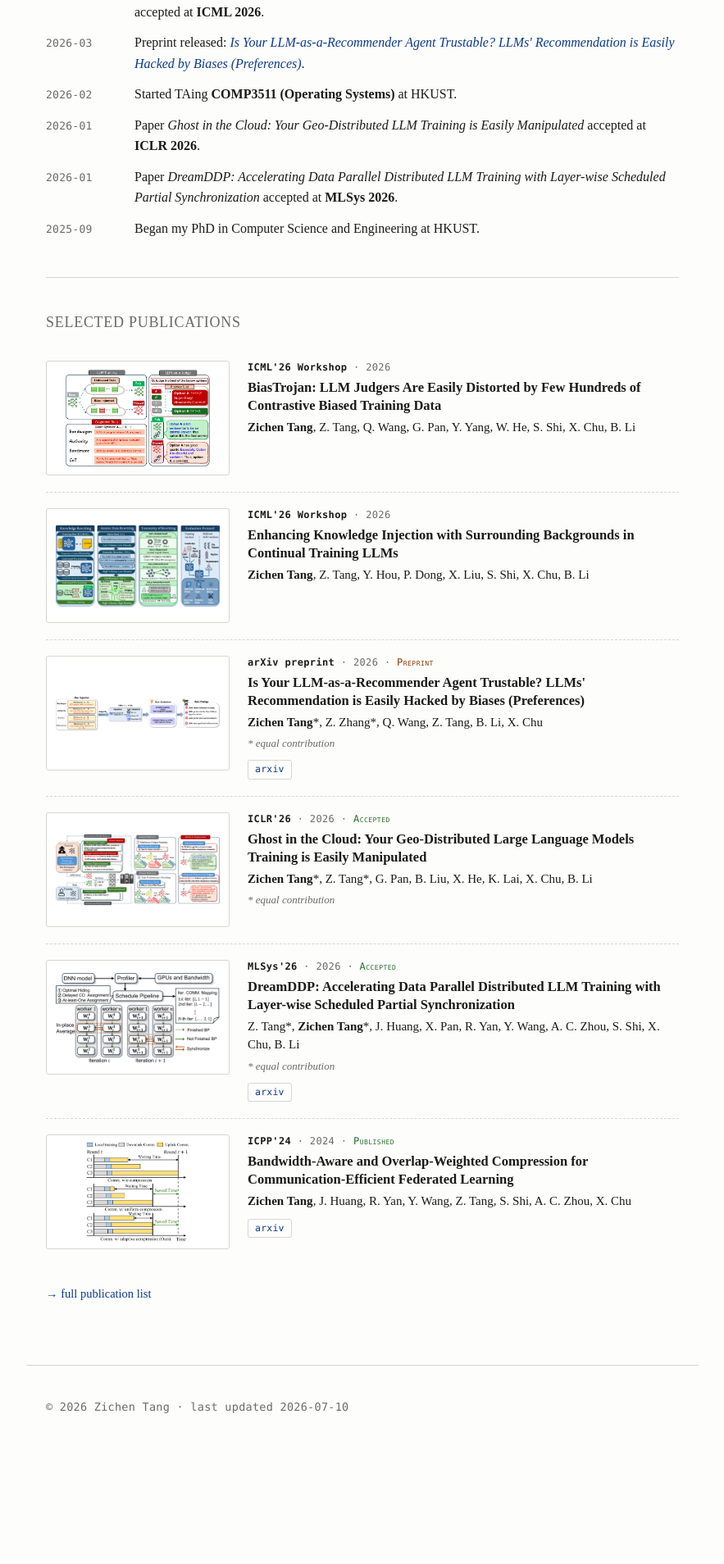
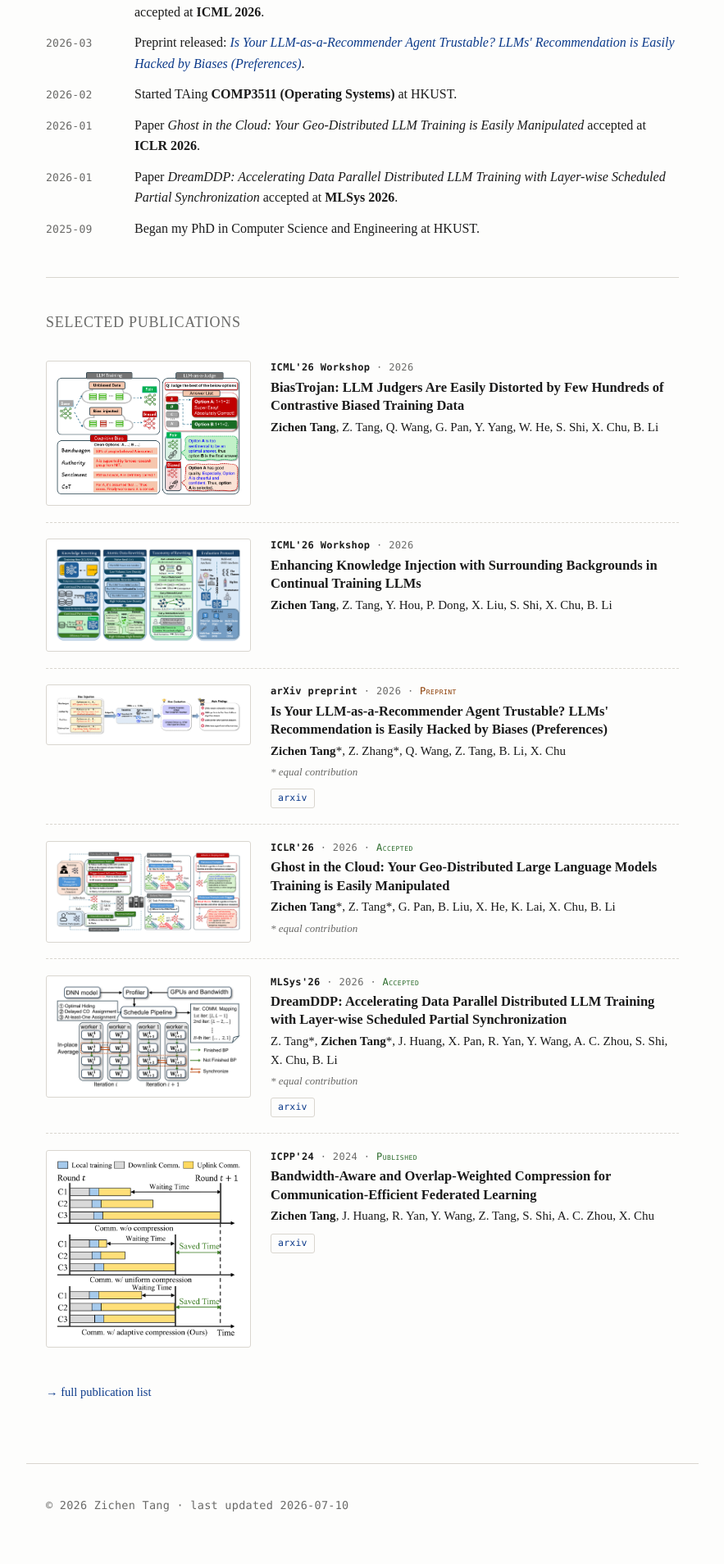
Before and after one commit to trl730109/trl730109.github.io, a Jekyll site: the page built from _pages/about.md, in a window 1280 px wide. Shown: the part 736-2644 px from the top of the page at 82% size, without its empty margins (198-1081 px from the left). Built offline with Jekyll 4.4.1, drawn with Linux system fonts in a browser that asks for light colours; before the commit the page ends 2524 px from its top, so only the background shows below that.

Commit message:
Enlarge teaser figures: natural-height, tightly-framed cards
Let each figure fill the 250px card width at natural height (no
letterboxing), so wide and dense overview figures read larger. Fix mobile
horizontal overflow with minmax(0,1fr) and min-width:0 on the grid so the
single-column layout can shrink below the image's intrinsic width.

```diff
--- a/_sass/_publications.scss
+++ b/_sass/_publications.scss
@@ -7,8 +7,8 @@
 
 .pub-item {
   display: grid;
-  grid-template-columns: 224px 1fr;
-  column-gap: 22px;
+  grid-template-columns: 250px 1fr;
+  column-gap: 24px;
   align-items: start;
   padding: 1.15em 0;
   margin: 0;
@@ -17,25 +17,26 @@
 
 // Teaser card — fixed footprint so every row aligns into a tidy gallery.
 .pub-thumb {
-  width: 224px;
-  height: 140px;
+  width: 250px;
+  min-width: 0;
   box-sizing: border-box;
   border: 1px solid $c-rule;
   border-radius: 3px;
   background: #fff;
-  padding: 5px;
-  display: flex;
-  align-items: center;
-  justify-content: center;
+  padding: 6px;
   overflow: hidden;
-  a { display: flex; width: 100%; height: 100%; align-items: center; justify-content: center; }
+  a { display: block; }
   img {
-    max-width: 100%;
-    max-height: 100%;
+    width: 100%;
+    height: auto;
     display: block;
   }
 }
 .pub-thumb--empty {
+  min-height: 130px;
+  display: flex;
+  align-items: center;
+  justify-content: center;
   background: repeating-linear-gradient(
     -45deg, transparent, transparent 6px, rgba(0,0,0,0.025) 6px, rgba(0,0,0,0.025) 7px
   );
@@ -156,12 +157,11 @@
 // Stack on narrow screens
 @media (max-width: 560px) {
   .pub-item {
-    grid-template-columns: 1fr;
+    grid-template-columns: minmax(0, 1fr);
     row-gap: 0.75em;
     padding: 1.3em 0;
   }
   .pub-thumb {
     width: 100%;
-    height: 200px;
   }
 }
```
